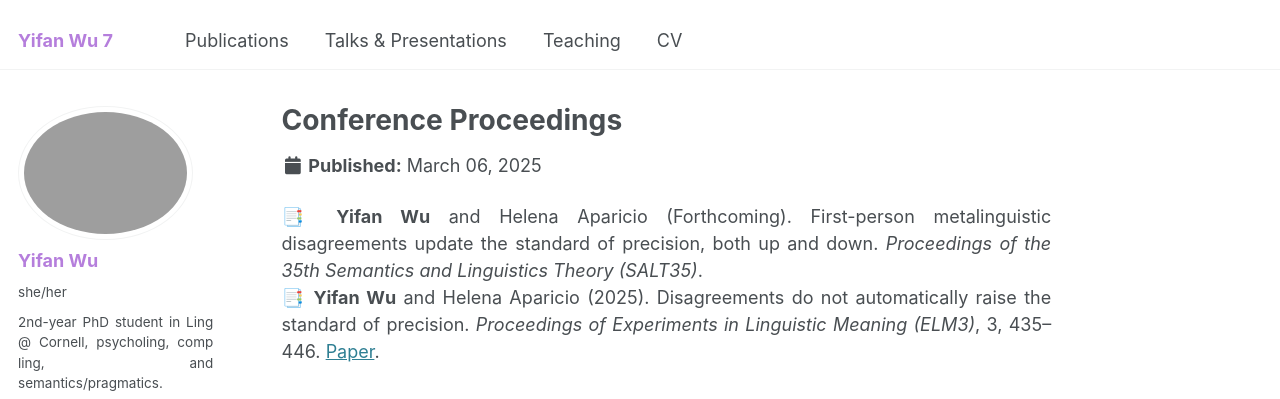
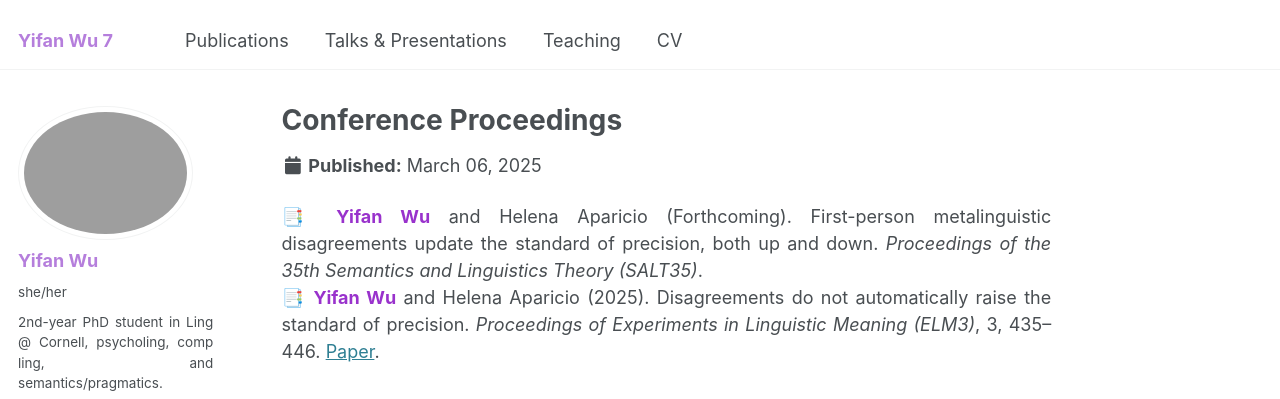
Before and after one commit to lynn-yifanwu-ling/lynn-yifanwu-ling.github.io, a Jekyll site: the page built from _publications/2_conference proceedings.md, in a window 1280 px wide. Shown: the top 399 px of the page. Built offline with Jekyll 4.4.1, drawn with Linux system fonts in a browser that asks for light colours; emoji names are drawn with the system emoji font; some web fonts are replaced.

Commit message:
Update 2_conference proceedings.md

```diff
--- a/_publications/2_conference proceedings.md
+++ b/_publications/2_conference proceedings.md
@@ -5,5 +5,5 @@ permalink: /publications/conference_proceedings
 type: "Publication"
 ---
 
-:bookmark_tabs: **Yifan Wu** and Helena Aparicio (Forthcoming). First-person metalinguistic disagreements update the standard of precision, both up and down. *Proceedings of the 35th Semantics and Linguistics Theory (SALT35)*. <br>
-:bookmark_tabs: **Yifan Wu** and Helena Aparicio (2025). Disagreements do not automatically raise the standard of precision. *Proceedings of Experiments in Linguistic Meaning (ELM3)*, 3, 435--446. [Paper](https://doi.org/10.3765/elm.3.5835).
+:bookmark_tabs: **<span style="color: #9932CC;">Yifan Wu</span>** and Helena Aparicio (Forthcoming). First-person metalinguistic disagreements update the standard of precision, both up and down. *Proceedings of the 35th Semantics and Linguistics Theory (SALT35)*. <br>
+:bookmark_tabs: **<span style="color: #9932CC;">Yifan Wu</span>** and Helena Aparicio (2025). Disagreements do not automatically raise the standard of precision. *Proceedings of Experiments in Linguistic Meaning (ELM3)*, 3, 435--446. [Paper](https://doi.org/10.3765/elm.3.5835).
```
